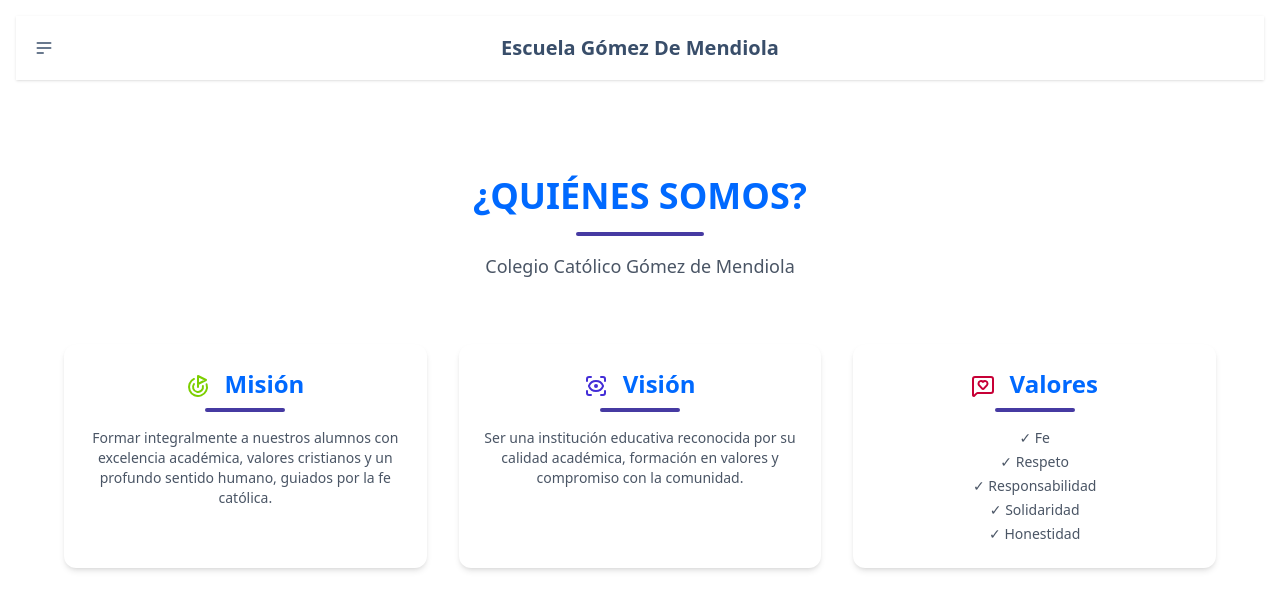
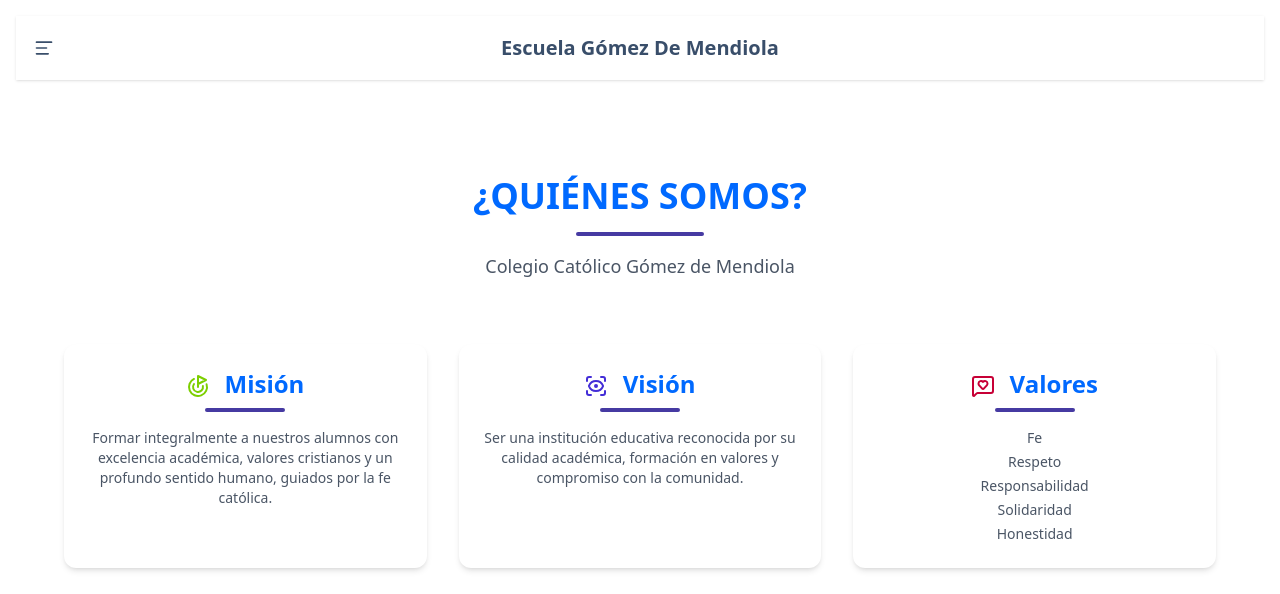
Before and after one commit to AgrevEtse/home-gdm, a React (Vite) app: page /quienes-somos in a window 1280 px wide. Shown: the top 594 px of the page. Built offline with nearby package versions, Linux system fonts and the light colour scheme.

Commit message:
Cambios menores en el codigo

```diff
--- a/src/components/Pages/QuienesSomos.jsx
+++ b/src/components/Pages/QuienesSomos.jsx
@@ -1,4 +1,5 @@
 import { Goal, ScanEye, MessageSquareHeart, Church } from 'lucide-react'
+
 const QuienesSomos = () => {
   return (
     <section className='bg-base-100 px-6 py-16'>
@@ -48,11 +49,19 @@ const QuienesSomos = () => {
           </h3>
           <div className='bg-secondary mx-auto mb-4 h-1 w-20 rounded' />
           <ul className='space-y-1 text-sm text-gray-600'>
-            <li>✓ Fe</li>
-            <li>✓ Respeto</li>
-            <li>✓ Responsabilidad</li>
-            <li>✓ Solidaridad</li>
-            <li>✓ Honestidad</li>
+            <li className='before:text-success before:content-["✓_"]'>Fe</li>
+            <li className='before:text-success before:content-["✓_"]'>
+              Respeto
+            </li>
+            <li className='before:text-success before:content-["✓_"]'>
+              Responsabilidad
+            </li>
+            <li className='before:text-success before:content-["✓_"]'>
+              Solidaridad
+            </li>
+            <li className='before:text-success before:content-["✓_"]'>
+              Honestidad
+            </li>
           </ul>
         </div>
       </div>
--- a/src/components/UI/EscolaridadCard.jsx
+++ b/src/components/UI/EscolaridadCard.jsx
@@ -51,20 +51,20 @@ const EscolaridadCard = ({
         <div className='mt-4 text-sm'>
           <p className='mb-2 font-semibold'>Incluye:</p>
           <ul className='space-y-1'>
-            <li className='before:text-success before:content-["✓"]'>
+            <li className='before:text-success before:content-["✓_"]'>
               Inscripción
             </li>
-            <li className='before:text-success before:content-["✓"]'>
+            <li className='before:text-success before:content-["✓_"]'>
               Plataforma
             </li>
-            <li className='before:text-success before:content-["✓"]'>
+            <li className='before:text-success before:content-["✓_"]'>
               Seguro Escolar
             </li>
           </ul>
         </div>
 
         {/* Precio principal */}
-       <div className='mt-6'>
+        <div className='mt-6'>
           <p className='text-sm'>Costo con descuento</p>
           <p className='mt-2 text-xs italic'>(Si se paga en julio 2026)</p>
           <h4 className='text-primary text-3xl font-extrabold'>
--- a/src/components/UI/Footer.jsx
+++ b/src/components/UI/Footer.jsx
@@ -14,6 +14,7 @@ const Footer = () => {
           {new Date().getFullYear()}
         </p>
       </aside>
+      {/* TODO: Cambiar estos svg por iconos de lucide */}
       {/* <nav className='grid-flow-col gap-4 md:place-self-center md:justify-self-end'>
         <Link>
           <svg
--- a/src/components/UI/Navbar.jsx
+++ b/src/components/UI/Navbar.jsx
@@ -1,4 +1,5 @@
 import { Link } from 'react-router-dom'
+import { TextAlignStart } from 'lucide-react'
 
 const Navbar = () => {
   return (
@@ -10,21 +11,7 @@ const Navbar = () => {
             role='button'
             className='btn btn-ghost btn-circle'
           >
-            <svg
-              xmlns='http://www.w3.org/2000/svg'
-              className='h-5 w-5'
-              fill='none'
-              viewBox='0 0 24 24'
-              stroke='currentColor'
-            >
-              {' '}
-              <path
-                strokeLinecap='round'
-                strokeLinejoin='round'
-                strokeWidth='2'
-                d='M4 6h16M4 12h16M4 18h7'
-              />{' '}
-            </svg>
+            <TextAlignStart className='w-5 h-5'/>
           </div>
           <ul
             tabIndex='-1'
@@ -39,7 +26,7 @@ const Navbar = () => {
               </Link>
             </li>
             <li>
-              <Link>¿Quiénes Somos?</Link>
+              <Link to='/quienes-somos'>¿Quiénes Somos?</Link>
             </li>
           </ul>
         </div>
```
Also changed, not shown: 1 other file (tests, documents, lock files or other folders).
